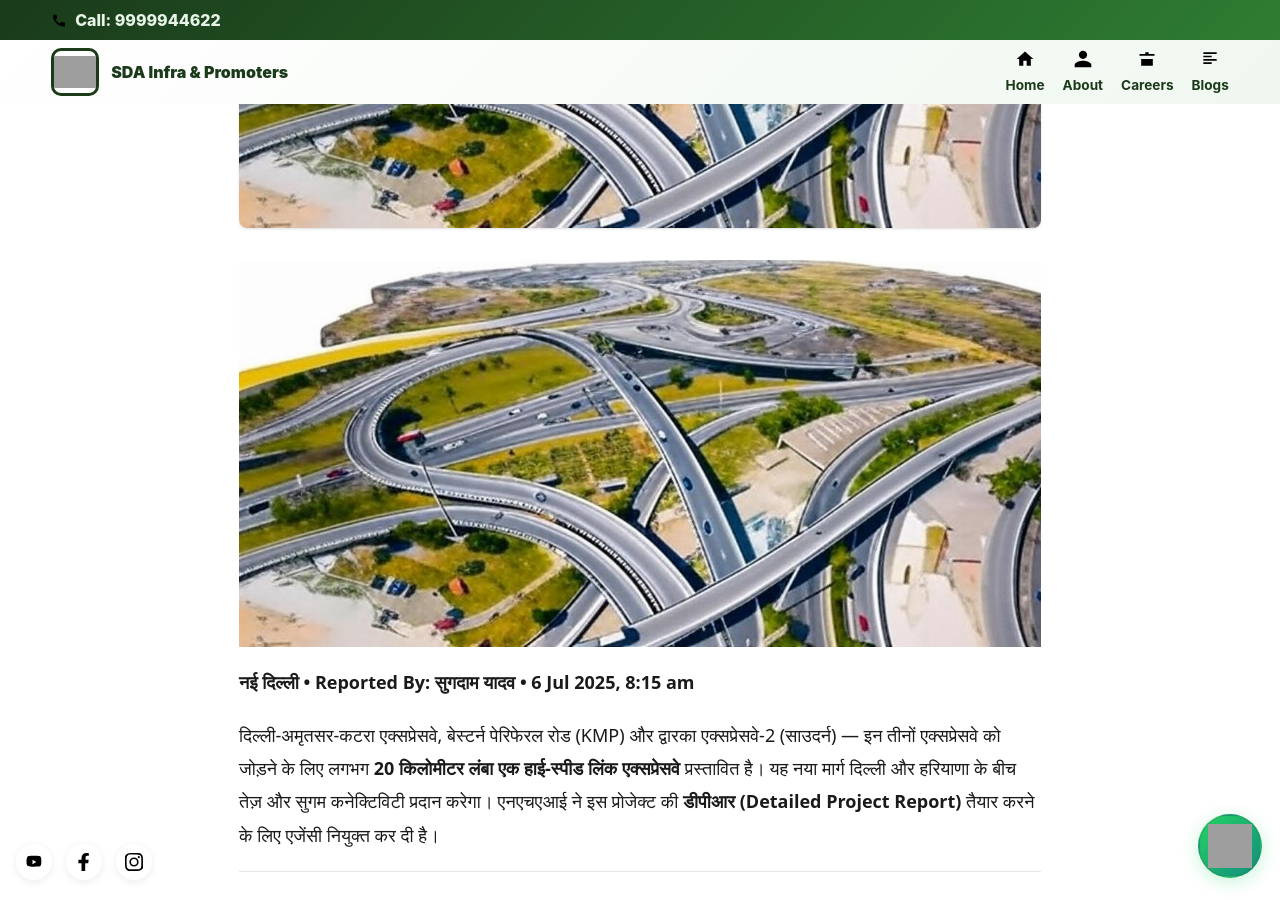
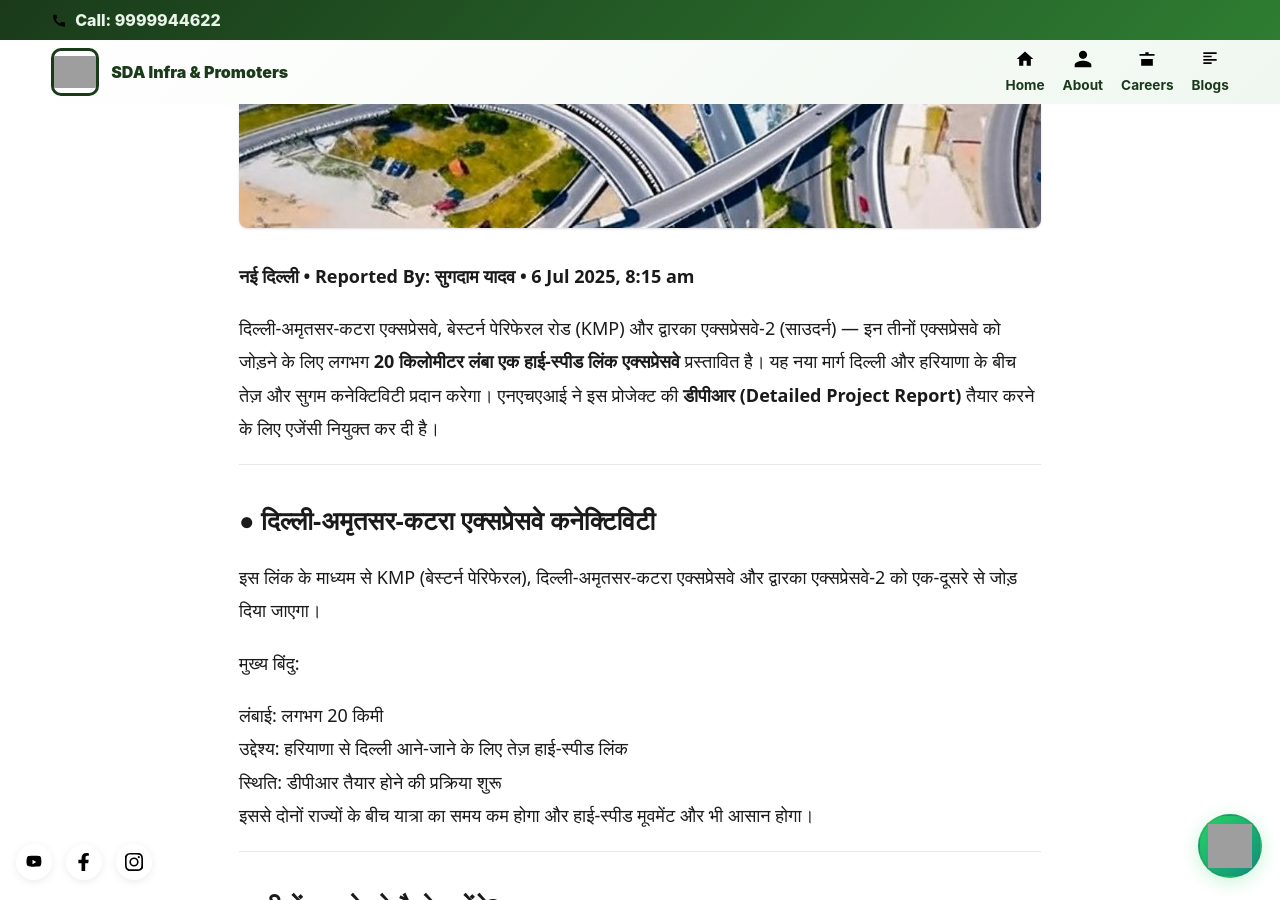
Before and after one commit to tcndot/sdaweb, a Jekyll site: the page built from _posts/2025-11-19-link-expressway.md, in a window 1280 px wide and 900 px high, scrolled down 424 px. Built offline with Jekyll 4.4.1, drawn with Linux system fonts in a browser that asks for light colours; nearby versions of some CDN libraries; grey boxes are pictures that could not be loaded.

Commit message:
Update 2025-11-19-link-expressway.md

```diff
--- a/_posts/2025-11-19-link-expressway.md
+++ b/_posts/2025-11-19-link-expressway.md
@@ -8,7 +8,7 @@ image: "/assets/posts/blog1image.jpg"
 excerpt: "दिल्ली और हरियाणा के बीच कनेक्टिविटी को तेज़ करने के लिए 20 किमी लंबा हाई-स्पीड लिंक एक्सप्रेसवे प्रस्तावित है, जो दिल्ली-अमृतसर-कटरा, बेस्टर्न पेरिफेरल और द्वारका एक्सप्रेसवे-2 को सीधे जोड़ेगा।"
 ---
 
-![लिंक एक्सप्रेसवे मानचित्र](/assets/posts/blog1image.jpg)
+
 
 **नई दिल्ली • Reported By: सुगदाम यादव • 6 Jul 2025, 8:15 am**
 
```
